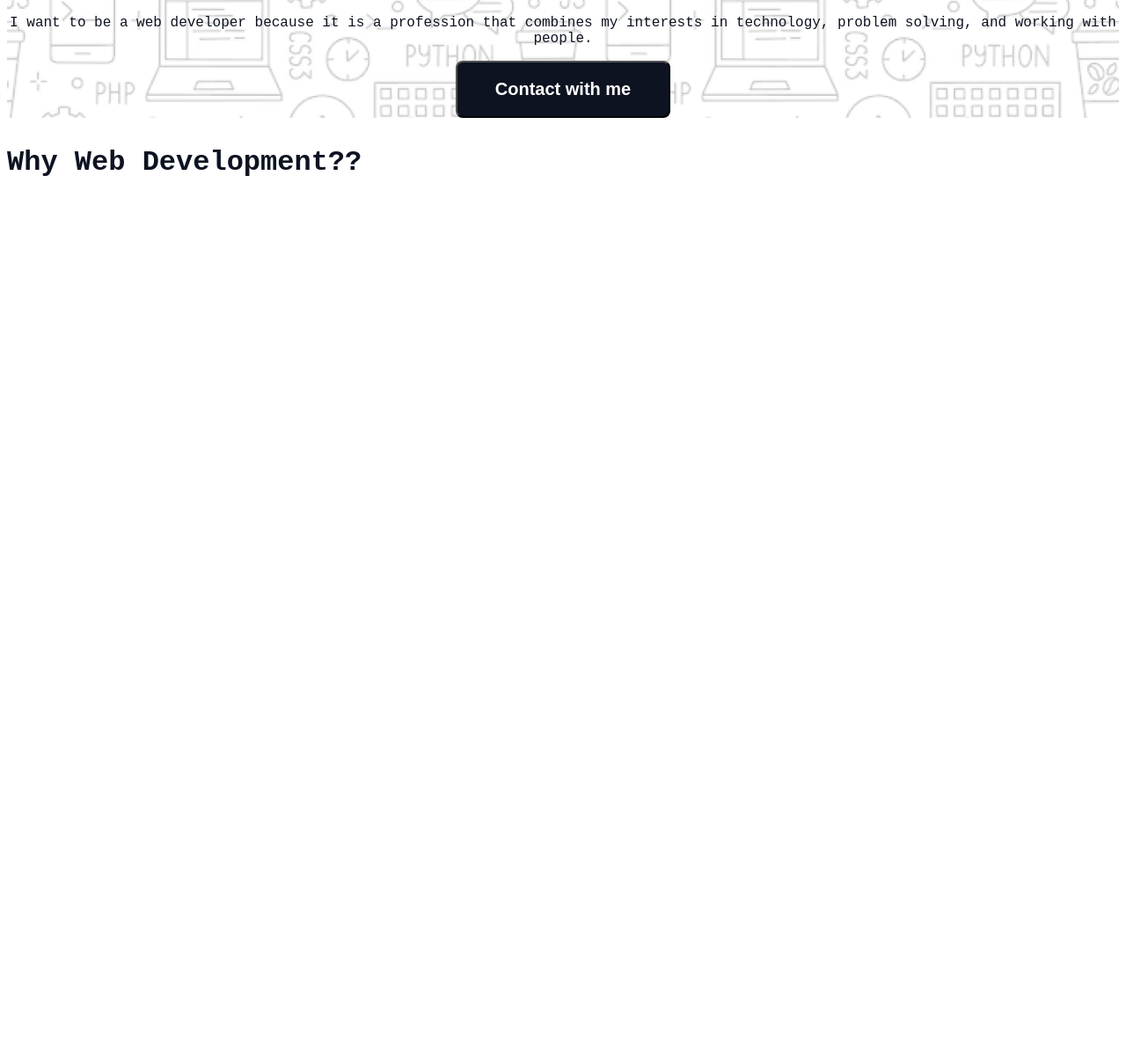
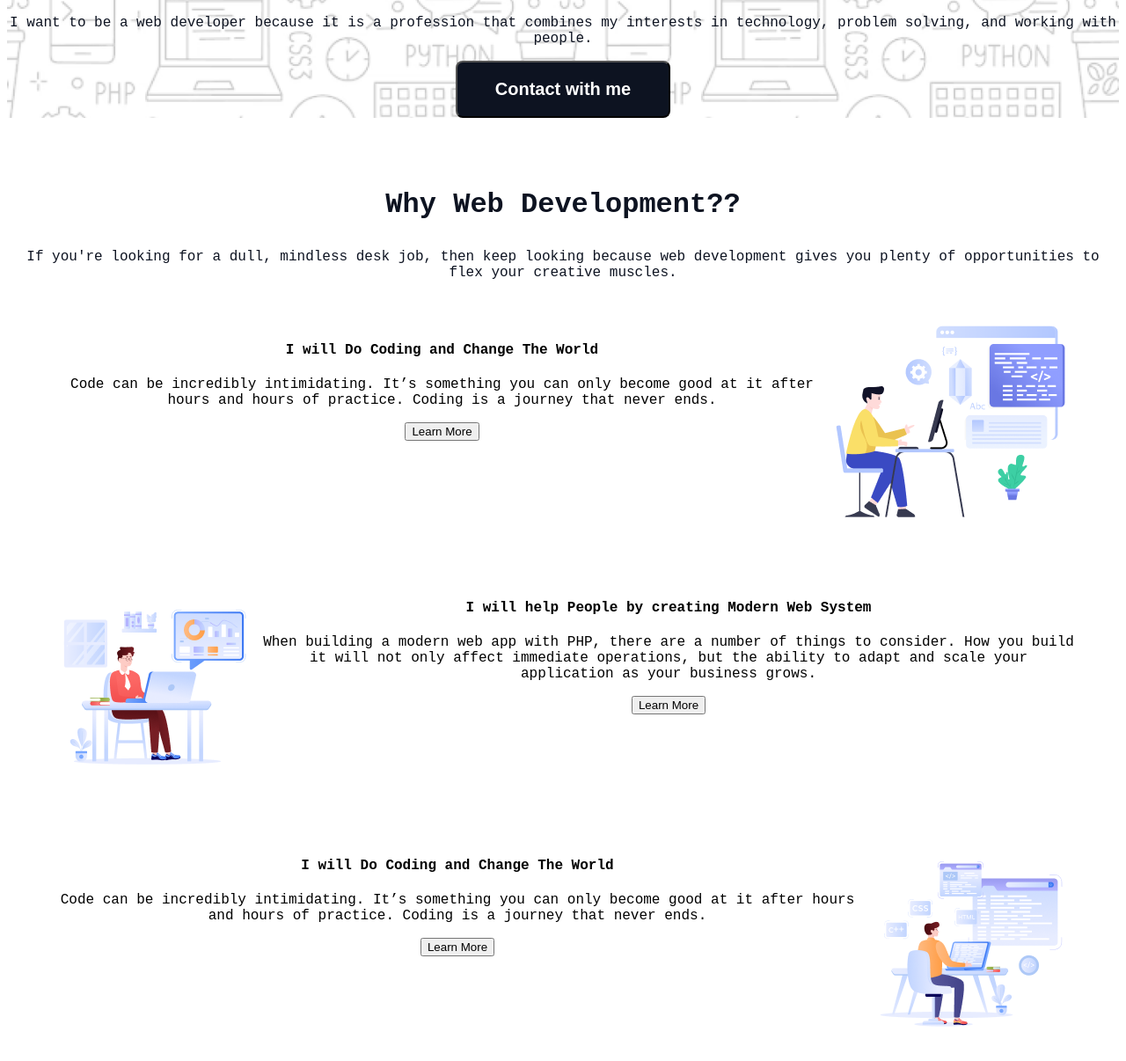
Before and after one commit to Shuvrosarkar0/Assignment-01, a plain HTML site: page index.html in a window 1280 px wide. Shown: the part 500-1706 px from the top of the page at 88% size. Before the commit the page ends 800 px from the top, so only its background shows below. Drawn offline with Linux system fonts and the light colour scheme; a web font is replaced by a local one.

Commit message:
added main section

```diff
--- a/index.html
+++ b/index.html
@@ -27,7 +27,41 @@
     </header>
     <main>
      <section>
-        <h3 class="section-title">Why Web Development??</h3>
+        <section class="skills text-center">
+            <h3 class="section-title">Why Web Development??</h3>
+            <p class="section-description">If you're looking for a dull, mindless desk job, then keep looking because web development gives you plenty of opportunities to flex your creative muscles. </p>
+        <div class="skill-container">
+            <div class="skill">
+                <div>
+                    <h4 class="skill-title">I will Do Coding and Change The World</h4>
+                    <p class="skill-description">Code can be incredibly intimidating. It’s something you can only become good at it after hours and hours of practice. Coding is a journey that never ends.</p>
+                    <button>Learn More</button>
+                </div>
+            <div><img src="assets/Layer_1.png" alt="">
+            </div>
+            </div>
+            <div class="skill text-center">
+                <div>
+                    <img src="assets/Group 3.png" alt="">
+                </div>
+                <div><h4 class="skill-title">I will help People by creating Modern Web System</h4>
+                    <p class="skill-description">When building a modern web app with PHP, there are a number of things to consider. How you build it will not only affect immediate operations, but the ability to adapt and scale your application as your business grows.</p>
+                    <button>Learn More</button>
+                </div>
+            </div>
+            <div class="skill">
+                <div>
+                    <h4 class="skill-title">I will Do Coding and Change The World</h4>
+                    <p class="skill-description">Code can be incredibly intimidating. It’s something you can only become good at it after hours and hours of practice. Coding is a journey that never ends.</p>
+                    <button>Learn More</button>
+                </div>
+                <div>
+                    <img src="assets/Group 4.png" alt="">
+                </div>
+            </div>
+        </div>
+        </section>
+
      </section>
 
     </main>
--- a/styles/styles.css
+++ b/styles/styles.css
@@ -9,6 +9,9 @@
     justify-content: space-between;
   }
   .banner{
+    text-align: center;
+  }
+  .text-center{
     text-align: center;
   }
   .banner-bg-pic{
@@ -35,11 +38,38 @@
     margin: 21px, 24px;
     font-weight: 600;
     font-size: 20px;
-
-
   }
   .section-title{
     font-weight: 800;
     font-size: 32px;
     color:#0D1321 ;
   }
+/* .main style */
+.skills{
+    flex-direction: row;
+    justify-content: flex-start;
+    align-items: center;
+    /* display: flex; */
+}
+.section-title{
+  font-weight: 800;
+  font-size: 32px;
+  color:#0D1321 ;
+  margin-top: 80px;
+}
+.section-description{
+    text-align: center;
+    margin-top: 24px;
+    color:#0D1321 ;
+}
+.skill-container{
+    display: inline;
+    display: block;
+    gap: 32px;
+
+}
+.skill{
+    display: flex;
+    /* padding: 48px; */
+    margin: 48px;
+}
```
